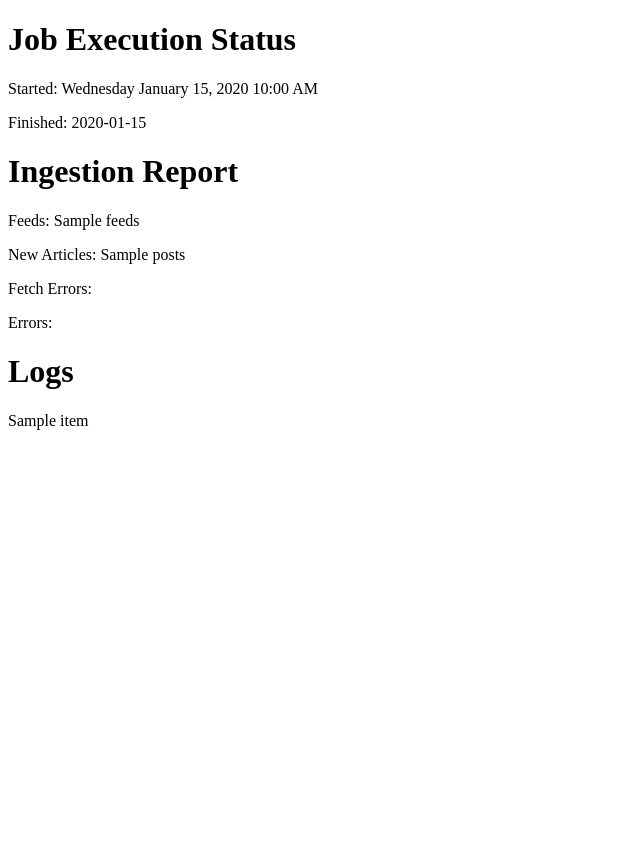
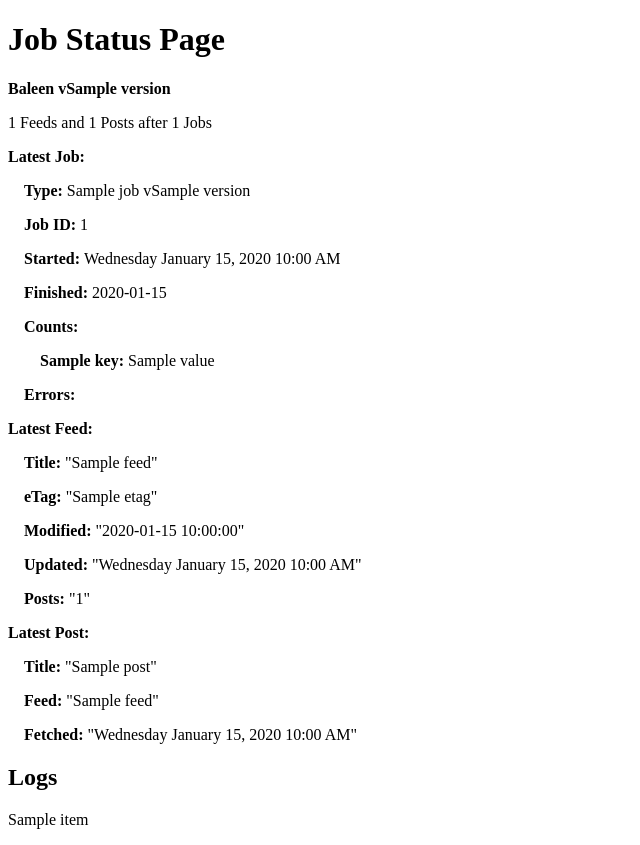
Before and after one commit to DistrictDataLabs/baleen, a Flask app: template www/templates/job_status.html in a window 1280 px wide. Shown: the whole page, without its empty margins (0-640 px from the left). Before the commit the page ends 430 px from the top, so only its background shows below. Run offline with Flask 2, Linux system fonts and the light colour scheme; the template is opened without the code that fills it: most values are stand-ins (such as "Sample title", 1, 10 or a date in 2020).

Commit message:
made some changes to app.py for job status and added template

```diff
--- a/www/app.py
+++ b/www/app.py
@@ -1,6 +1,7 @@
 from flask import Flask, render_template
-import os,re,datetime
-
+import os,codecs
+from itertools import islice
+import baleen
 
 # get all the models Ben already described with mongoengine from baleen source
 import baleen.models as db
@@ -8,7 +9,7 @@ import baleen.models as db
 # set up an app instance
 app = Flask(__name__)
 # set debug to true to get debug pages when there is an error
-# app.debug = True
+app.debug = True
 
 @app.route("/")
 def index():
@@ -27,32 +28,32 @@ def index():
                            feed_count=feed_count,
                            topic_count=feeds_topics_counts)
 
-def get_logs(started,finished):
+def get_logs():
     infile = os.path.abspath(os.path.join(os.path.dirname(__file__),'..','baleen.log'))
-    logitems = []
-    with open(infile) as f:
-         for line in f.readlines():
-             linedate = re.compile(r".*\[\s?(\d+/\D+?/.*?)\]").search(line).group(1)
-             fdate = datetime.datetime.strptime(linedate, '%d/%b/%Y:%H:%M:%S +0000')
-             if started <= fdate <= finished:
-                 logitems.append(line.decode('utf-8'))
+    with codecs.open(infile,'r',encoding='utf8') as f:
+        logitems = list(islice(f,20))
     return logitems
 
 @app.route("/job_status")
 def latest_job():
     # get the last job executed
     db.connect()
-    latest_job = db.Job.objects.order_by('-finished').first()
-
-    started = latest_job.started
-    finished = latest_job.finished
-    logitems = get_logs(started,finished)
+    version = baleen.get_version()
+    counts = [db.Feed.objects.count(),db.Post.objects.count(),db.Job.objects.count()]
+    latest_job = db.Job.objects.order_by('-started').first()
+    latest_feed = db.Feed.objects.order_by('-updated').first()
+    latest_post = db.Post.objects.order_by('-id').first()
+    logitems = get_logs()
 
     # load all data into job_status template
     return render_template('job_status.html',
                            latest_job=latest_job,
+                           latest_feed=latest_feed,
+                           latest_post=latest_post,
+                           version=version,
+                           counts=counts,
                            logitems=logitems)
 
 if __name__ == "__main__":
     # if you run this file as a script, it will start the flask server
-    app.run(host="0.0.0.0",debug = True)
+    app.run(host="0.0.0.0")
--- a/www/templates/job_status.html
+++ b/www/templates/job_status.html
@@ -5,17 +5,47 @@
     <title>Job Status Page</title>
 </head>
 <body>
-<p><h1>Job Execution Status</h1></p>
-    <p>Started:  {{latest_job.started.strftime('%A %B %d, %Y %I:%M %p')}}</p>
-    <p>Finished: {{latest_job.finished.strftime('%A %B %d, %Y %I:%M %p')}}</p>
-    <p><h1>Ingestion Report</h1></p>
-    <p>Feeds: {{latest_job.counts.feeds}}</p>
-    <p>New Articles: {{latest_job.counts.posts}}</p>
-    <p>Fetch Errors: {{latest_job.counts.fetch_error}}</p>
-    <p>Errors: {{latest_job.counts.errors}}</p>
-    <p><h1>Logs</h1></p>
-    {% for item in logitems %}
-        <p>{{item}}</p>
-    {% endfor %}
+<p><h1>Job Status Page</h1></p>
+
+<p><b>Baleen v{{version}}</b></p>
+<p>{{counts[0]}} Feeds and {{counts[1]}} Posts after {{counts[2]}} Jobs</p>
+<p><b>Latest Job:</b></p>
+<p>&nbsp&nbsp&nbsp&nbsp<b>Type:</b>&nbsp{{latest_job.name}} v{{latest_job.version}}</p>
+<p>&nbsp&nbsp&nbsp&nbsp<b>Job ID:</b>&nbsp{{latest_job.jobid}}</p>
+<p>&nbsp&nbsp&nbsp&nbsp<b>Started:</b>&nbsp{{latest_job.started.strftime('%A %B %d, %Y %I:%M %p')}}</p>
+{% if latest_job.finished %}
+    {% if latest_job.failed %}
+        <p> &nbsp&nbsp&nbsp&nbsp<b>Failed:</b>&nbsp{{latest_job.reason}}
+    {% else %}
+        <p>&nbsp&nbsp&nbsp&nbsp<b>Finished:</b>&nbsp{{latest_job.finished.strftime('%A %B %d, %Y %I:%M %p')}}</p>
+        <p>&nbsp&nbsp&nbsp&nbsp<b>Counts:</b></p>
+        {% for key,value in latest_job.counts.iteritems() %}
+        <p>&nbsp&nbsp&nbsp&nbsp&nbsp&nbsp&nbsp&nbsp<b/>{{key}}:</b>&nbsp{{value}}</p>
+        {% endfor %}
+        <p>&nbsp&nbsp&nbsp&nbsp<b>Errors:</b></p>
+        {% for key,value in latest_job.errors.iteritems() %}
+        <p>&nbsp&nbsp&nbsp&nbsp&nbsp&nbsp&nbsp&nbsp<b/>{{key}}:</b>&nbsp{{value}}</p>
+        {% endfor %}
+    {% endif %}
+{% else %}
+    <p>&nbsp&nbsp&nbsp&nbsp<b>Currently Running</b></p>
+{% endif %}
+<p></p>
+<p><b>Latest Feed:</b></p>
+<p>&nbsp&nbsp&nbsp&nbsp<b>Title:</b>&nbsp"{{latest_feed.title}}"</p>
+<p>&nbsp&nbsp&nbsp&nbsp<b>eTag:</b>&nbsp"{{latest_feed.etag}}"</p>
+<p>&nbsp&nbsp&nbsp&nbsp<b>Modified:</b>&nbsp"{{latest_feed.modified}}"</p>
+<p>&nbsp&nbsp&nbsp&nbsp<b>Updated:</b>&nbsp"{{latest_feed.updated.strftime('%A %B %d, %Y %I:%M %p')}}"</p>
+<p>&nbsp&nbsp&nbsp&nbsp<b>Posts:</b>&nbsp"{{latest_feed.count_posts}}"</p>
+<p></p>
+<p><b>Latest Post:</b></p>
+<p>&nbsp&nbsp&nbsp&nbsp<b>Title:</b>&nbsp"{{latest_post.title}}"</p>
+<p>&nbsp&nbsp&nbsp&nbsp<b>Feed:</b>&nbsp"{{latest_post.feed.title}}"</p>
+<p>&nbsp&nbsp&nbsp&nbsp<b>Fetched:</b>&nbsp"{{latest_feed.created.strftime('%A %B %d, %Y %I:%M %p')}}"</p>
+<p></p>
+<p><h2>Logs</h2></p>
+{% for item in logitems %}
+    <p>{{item}}</p>
+{% endfor %}
 </body>
 </html>
```
